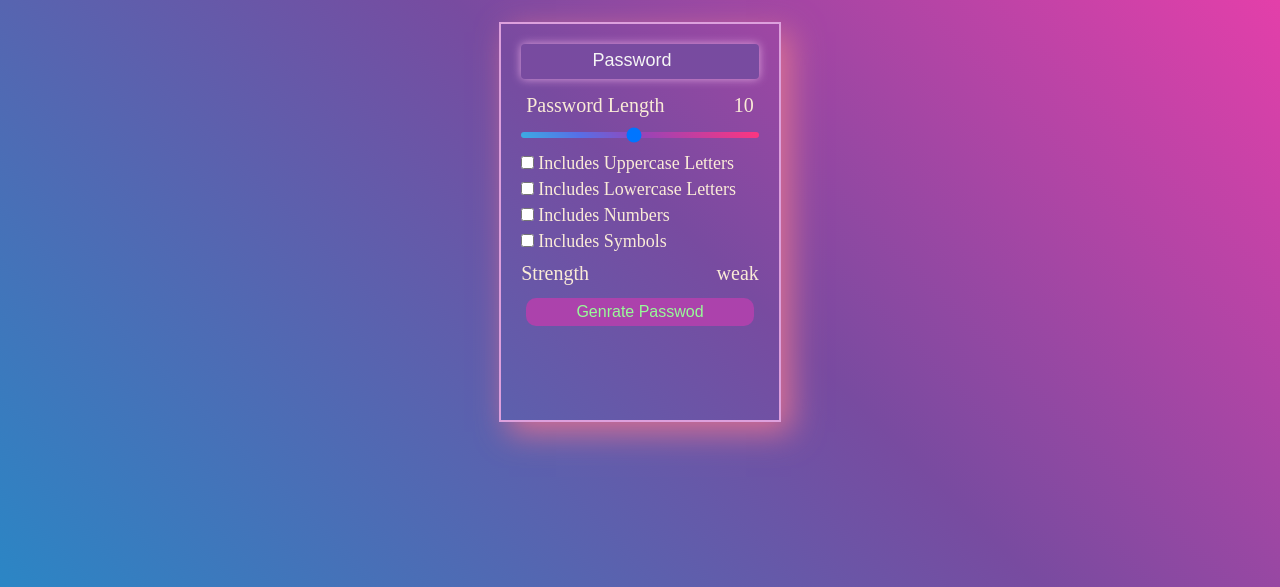
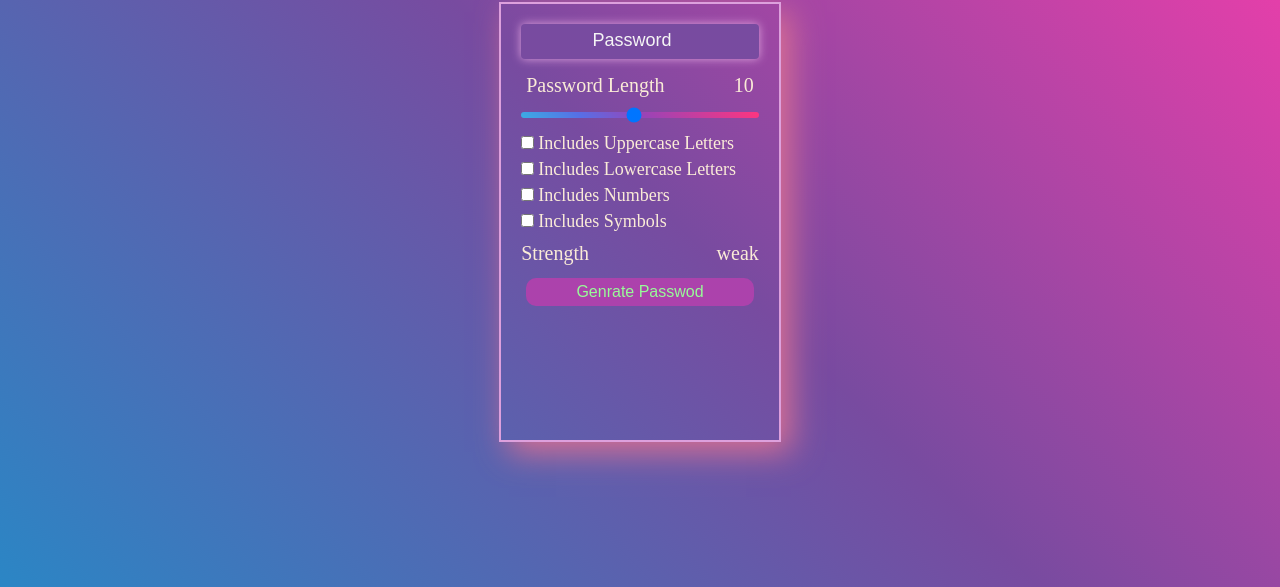
Before and after one commit to 23harshal/Random-Password-Genrator, a plain HTML site: page index.html in a window 1280 px wide. Shown: the part 213-800 px from the top of the page. Drawn offline with Linux system fonts and the light colour scheme.

Commit message:
Update style.css

```diff
--- a/style.css
+++ b/style.css
@@ -22,7 +22,7 @@ body{
 .display-container{
 
     width: 22%;
-    height: 50%;
+    height: 55%;
     display: flex;
     flex-direction: column;
     gap: 10px;
```
